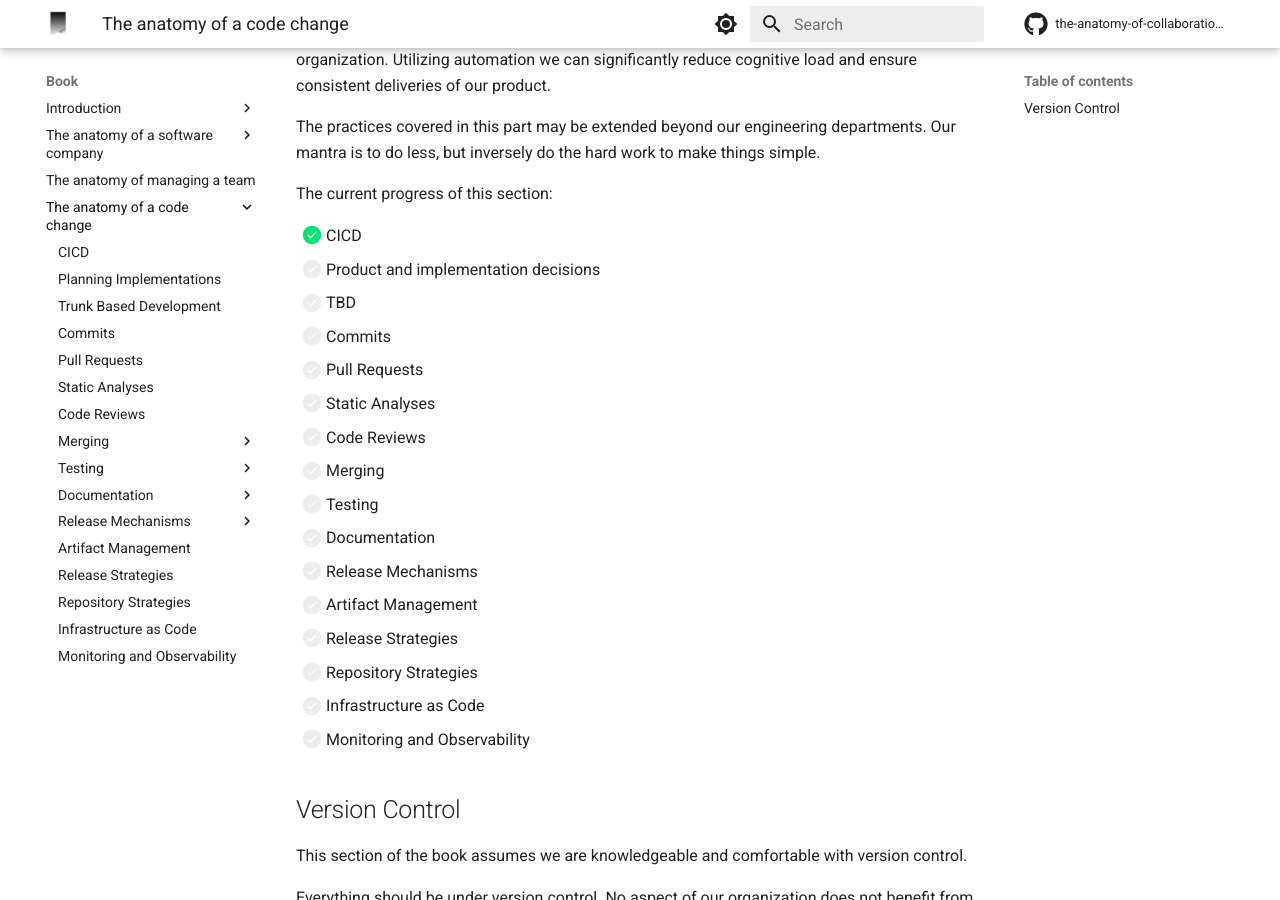
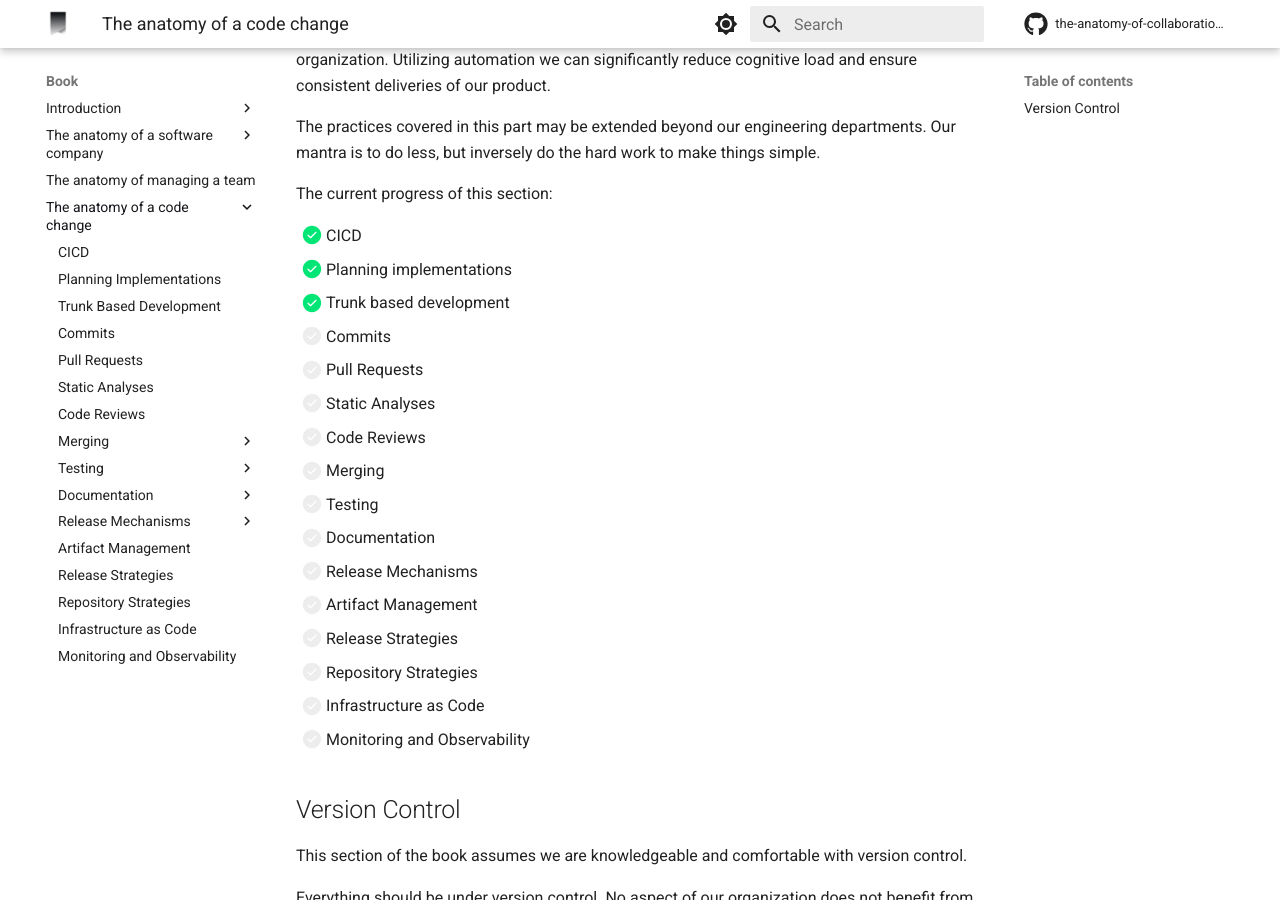
Before and after one commit to engineering-collaboration/book, an MkDocs documentation site: the page built from docs/book/anatomy-of-a-code-change/README.md, in a window 1280 px wide and 900 px high, scrolled down 357 px. Built offline with MkDocs 1.6.1 and Material for MkDocs 9.7.7, drawn with Linux system fonts in a browser that asks for light colours; comment, search, counter and statistics services are not loaded.

Commit message:
Mark progress

```diff
--- a/docs/book/anatomy-of-a-code-change/README.md
+++ b/docs/book/anatomy-of-a-code-change/README.md
@@ -10,8 +10,8 @@ The practices covered in this part may be extended beyond our engineering depart
 The current progress of this section:
 
 - [x] CICD
-- [ ] Product and implementation decisions
-- [ ] TBD
+- [x] Planning implementations
+- [x] Trunk based development
 - [ ] Commits
 - [ ] Pull Requests
 - [ ] Static Analyses
```
